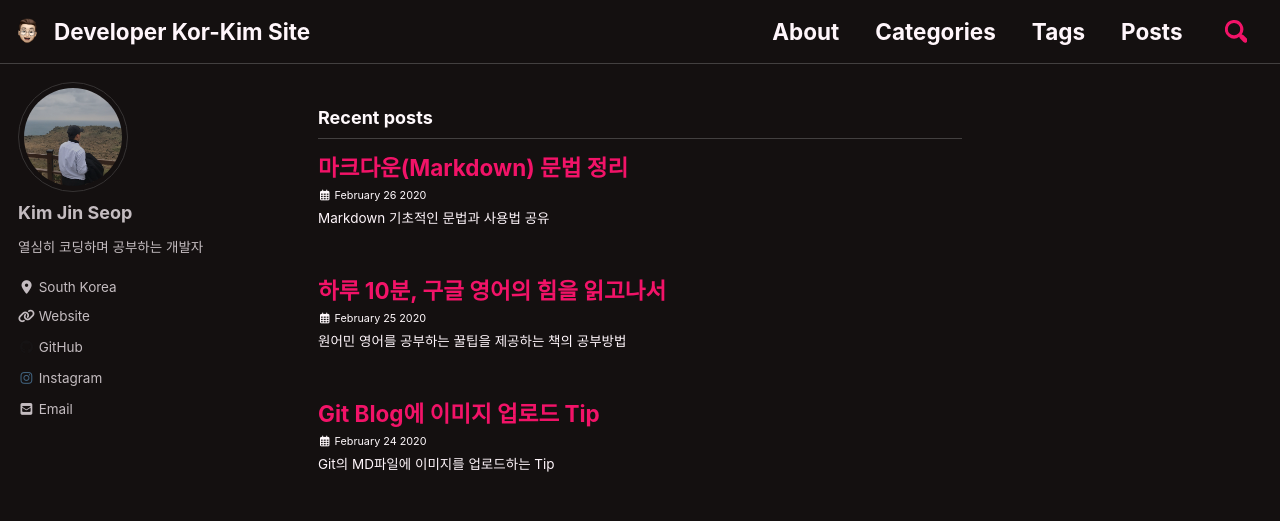
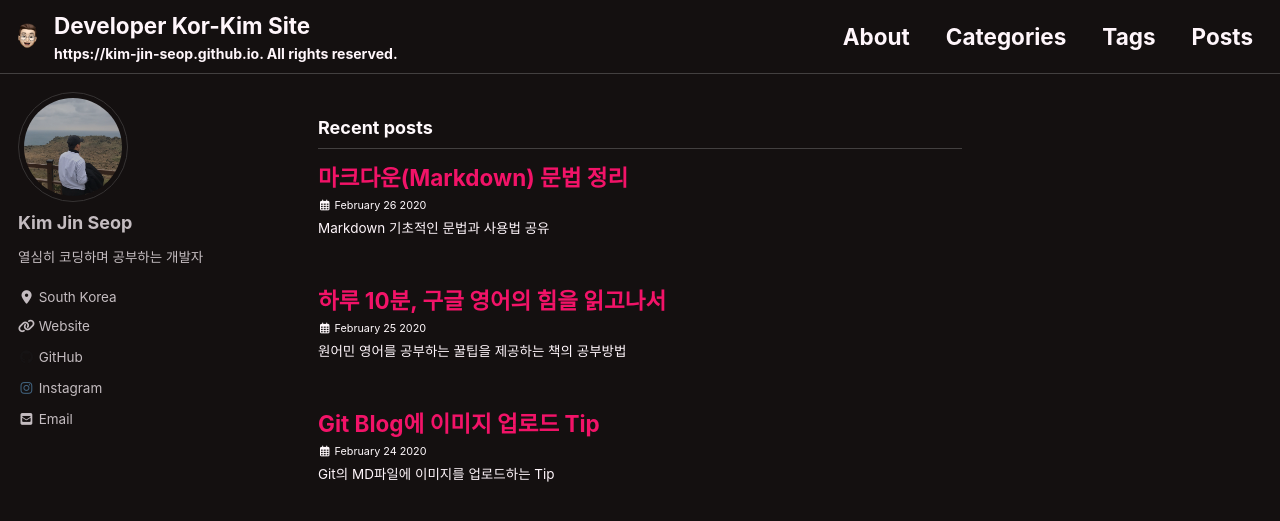
Before and after one commit to kim-jin-seop/kim-jin-seop.github.io, a Jekyll site: the page built from index.html, in a window 1280 px wide and 900 px high. Shown: the top 521 px of the window. Built offline with Jekyll 4.4.1, drawn with Linux system fonts in a browser that asks for light colours; cached includes are drawn as plain includes; nearby versions of some CDN libraries; the list of posts is cut into pages by our own code; some of the changed lines change nothing that is shown.

Commit message:
Update _config.yml

```diff
--- a/_config.yml
+++ b/_config.yml
@@ -18,7 +18,7 @@ minimal_mistakes_skin    : "neon" # "air", "aqua", "contrast", "dark", "dirt", "
 locale                   : "en-US"
 title                    : "Developer Kor-Kim Site"
 title_separator          : "-"
-subtitle                 : # site tagline that appears below site title in masthead
+subtitle                 : "https://kim-jin-seop.github.io. All rights reserved." # site tagline that appears below site title in masthead
 name                     : "김진섭"
 description              : "취미는 코딩! 훌륭한 구글 엔지니어가 되기 위하여 노력하는 개발자의 블로그"
 url                      : "https://kim-jin-seop.github.io" # the base hostname & protocol for your site e.g. "https://mmistakes.github.io"
@@ -65,14 +65,14 @@ reCaptcha:
   secret                 :
 atom_feed:
   path                   : # blank (default) uses feed.xml
-search                   : true # true, false (default)
-search_full_content      : true # true, false (default)
-search_provider          : true # lunr (default), algolia, google
+search                   : # true, false (default)
+search_full_content      : # true, false (default)
+search_provider          : # lunr (default), algolia, google
 algolia:
   application_id         : # YOUR_APPLICATION_ID
   index_name             : # YOUR_INDEX_NAME
   search_only_api_key    : # YOUR_SEARCH_ONLY_API_KEY
-  powered_by             : # true (default), false
+  powered_by             : false # true (default), false
 google:
   search_engine_id       : # YOUR_SEARCH_ENGINE_ID
   instant_search         : # false (default), true
```
